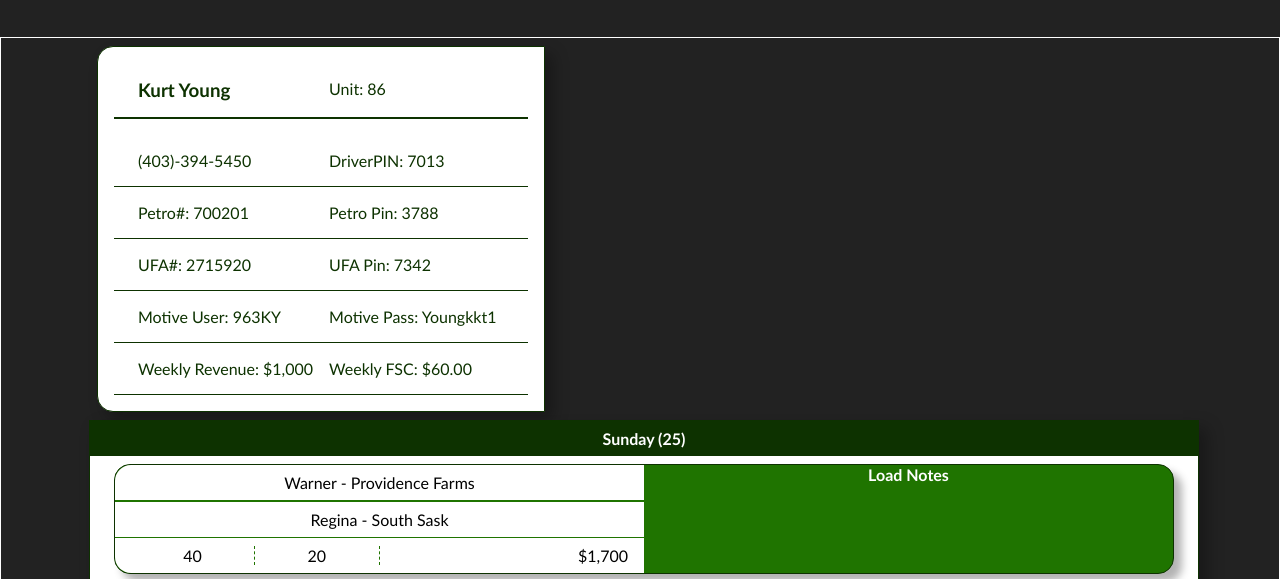
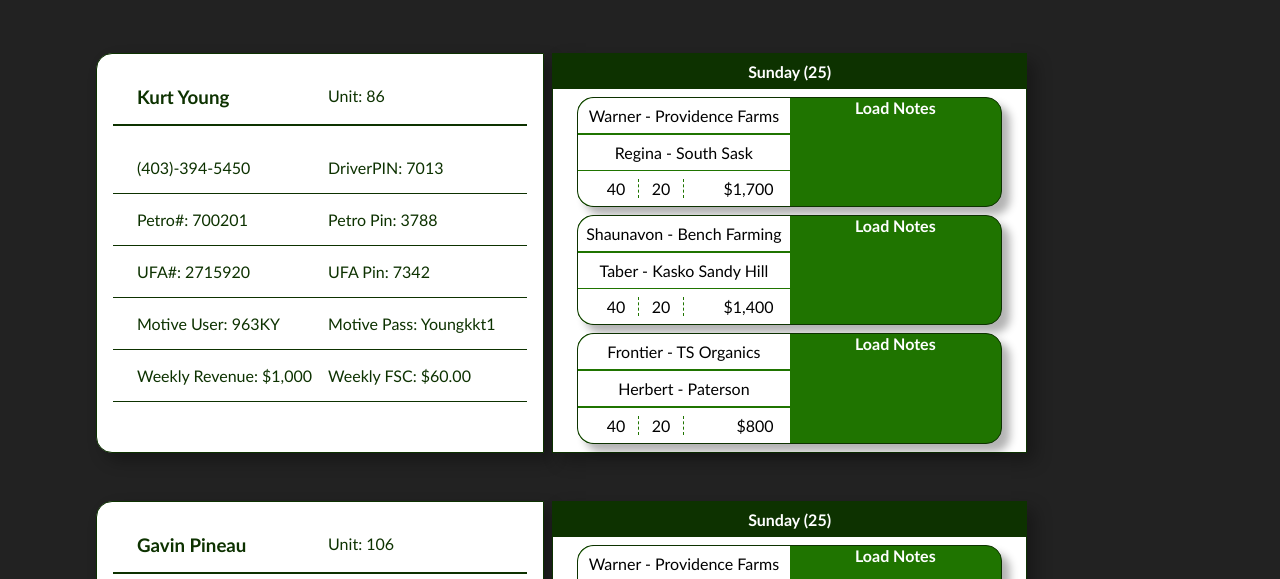
Before and after one commit to Ametherius/sflschedule, a website with bundled scripts: page schedule.html in a window 1280 px wide. Shown: the part 177-756 px from the top of the page. Built offline with nearby package versions, Linux system fonts and the light colour scheme.

Commit message:
Update to 3 drivers

```diff
--- a/js/schedule.js
+++ b/js/schedule.js
@@ -6,6 +6,7 @@ const displayDrivers = function (unit) {
   scheduleRow.textContent = "";
   unit.forEach((u) => {
     const html = `
+    <div class="unit-row">
           <div class="driver-card">
             <div class="driver-card__header">
               <div class="row-2">
@@ -136,6 +137,7 @@ const displayDrivers = function (unit) {
               </div>
             </div>
           </div>
+        </div>
     `;
     scheduleRow.insertAdjacentHTML("beforeend", html);
   });
--- a/sass/base/_utilites.scss
+++ b/sass/base/_utilites.scss
@@ -6,7 +6,5 @@
 .schedule-container {
   width: 100%;
   padding: 0 5rem;
-  border: 1px solid $white;
-  overflow-x: hidden;
   margin-bottom: 2rem;
 }
--- a/sass/components/_driverCard.scss
+++ b/sass/components/_driverCard.scss
@@ -6,7 +6,6 @@
   color: $secondary;
   background-color: $white;
   box-shadow: 0.5rem 0.5rem 1rem rgba($black, 0.3);
-  margin: 0.5rem 1rem;
 
   &__header {
     border-bottom: 1px solid $secondary;
--- a/sass/layout/_grid.scss
+++ b/sass/layout/_grid.scss
@@ -17,3 +17,10 @@
     padding: 0.5rem;
   }
 }
+
+.unit-row {
+  display: flex;
+  max-height: 100%;
+  margin-bottom: 1rem;
+  padding: 1rem;
+}
--- a/schedule.html
+++ b/schedule.html
@@ -40,7 +40,7 @@
 
     <div class="schedule-container">
       <div class="schedule-row">
-        <div class="unit-row"></div>
+        <div class="unit-row">
           <div class="driver-card">
             <div class="driver-card__header">
               <div class="row-2">
@@ -173,6 +173,7 @@
           </div>
         </div>
       </div>
+    </div>
 
     <script type="module" src="./js/schedule.js"></script>
   </body>
```
Also changed, not shown: css/styles.css, 1 other file. Lines whose indentation alone changed are shown as unchanged.
